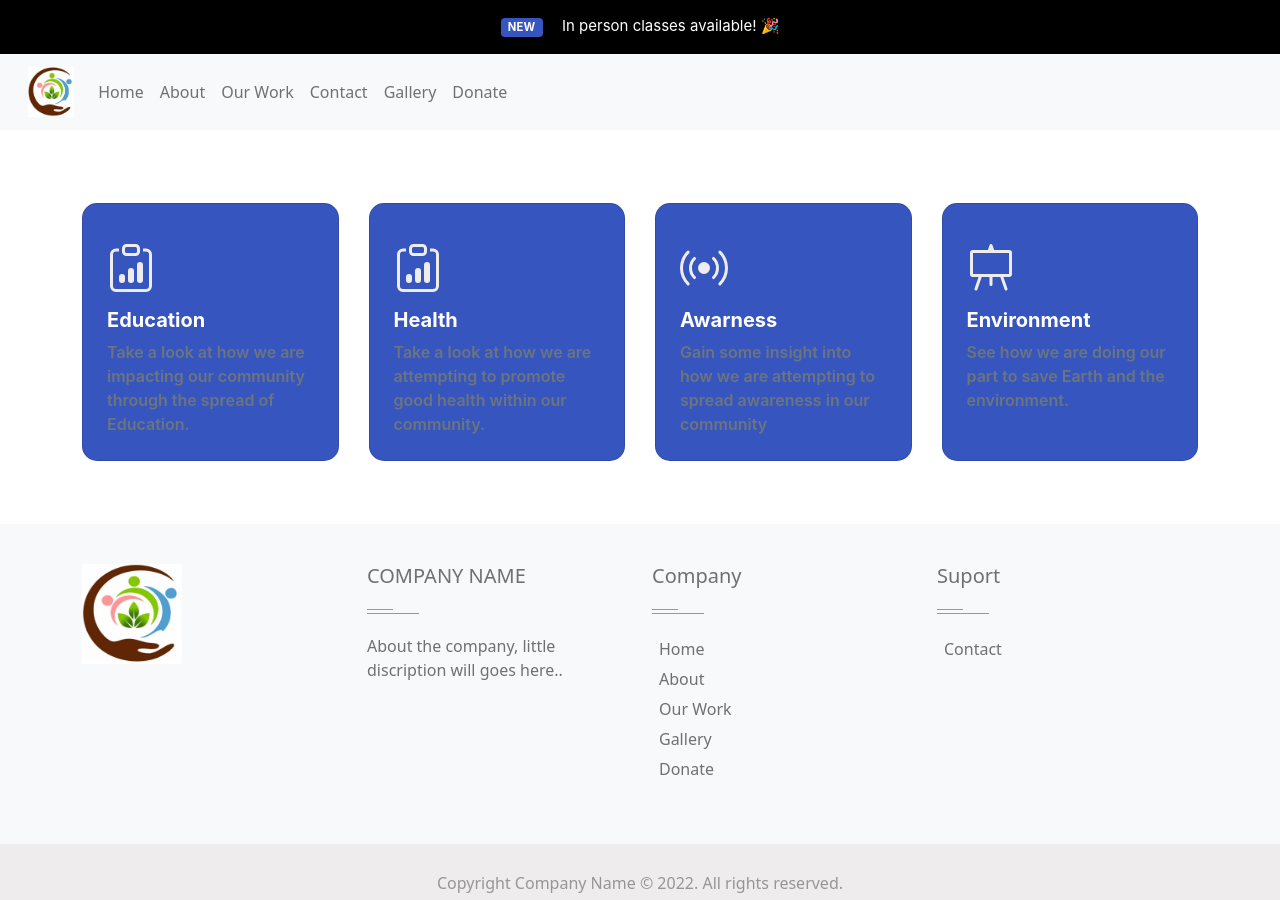
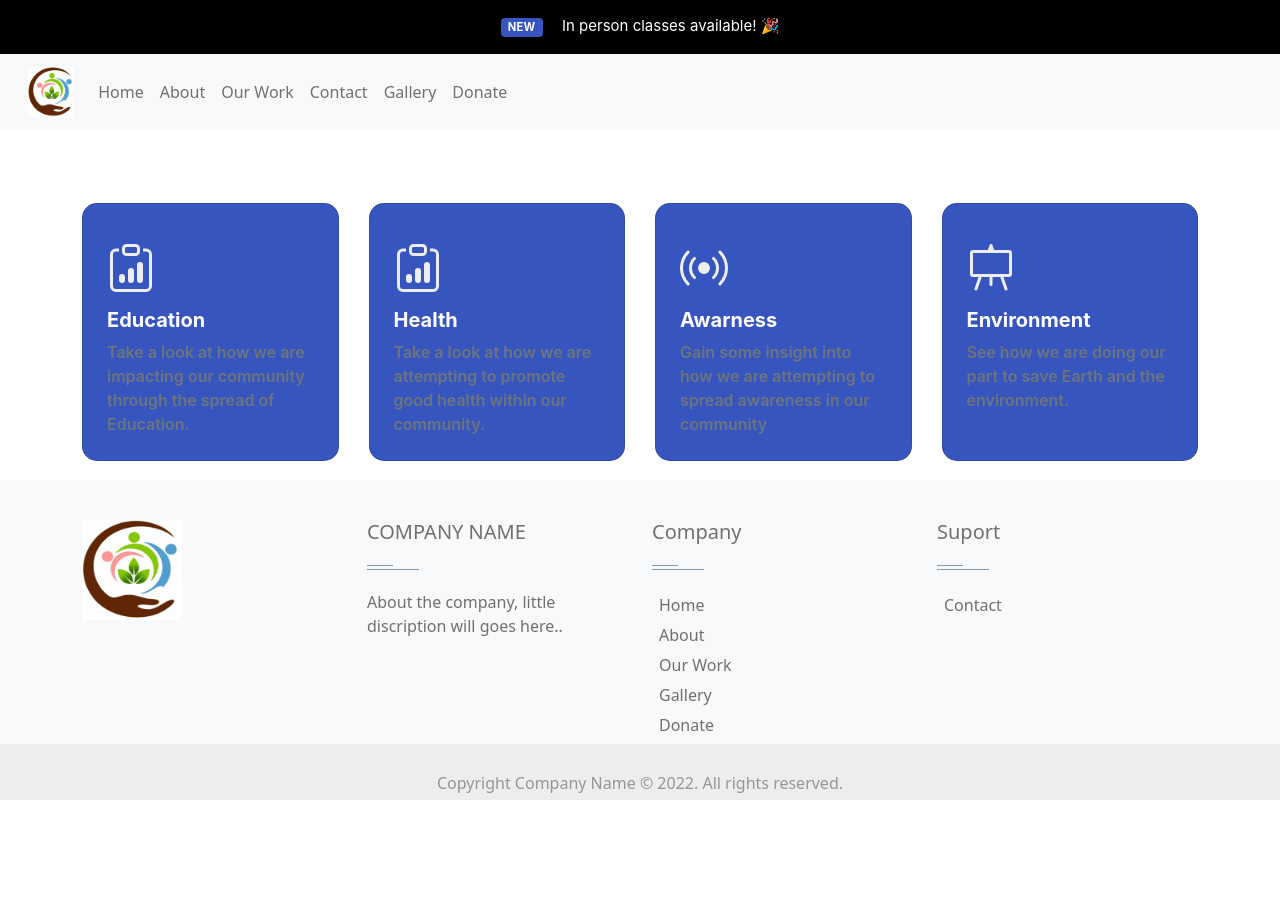
Before and after one commit to aarugunj27/Janasampanda, a React (Create React App) app: page /work in a window 1280 px wide. After the commit the page ends 800 px from the top, so only its background shows below. Built offline with nearby package versions, Linux system fonts and the light colour scheme.

Commit message:
fixed title

```diff
--- a/public/index.html
+++ b/public/index.html
@@ -25,7 +25,6 @@
       work correctly both with client-side routing and a non-root public URL.
       Learn how to configure a non-root public URL by running `npm run build`.
     -->
-    <title>Home</title>
   </head>
   <body>
     <noscript>You need to enable JavaScript to run this app.</noscript>
--- a/src/pages/about.js
+++ b/src/pages/about.js
@@ -4,6 +4,7 @@ import './static/css/style.css';
 function About() {
     return (
         <div>
+            <title>About</title>
             <h1 className="text">About</h1>
         </div>
     )
--- a/src/pages/contact.js
+++ b/src/pages/contact.js
@@ -4,6 +4,7 @@ import './static/css/style.css';
 function Contact() {
     return (
         <div>
+            <title>Contact</title>
             <h1 className="text">Contact</h1>
         {/*
          <form id="contactform" method="POST" onsubmit={this.handleSubmit.bind(this)}>
--- a/src/pages/donate.js
+++ b/src/pages/donate.js
@@ -6,6 +6,7 @@ import './static/css/style.css';
 function Donate() {
     return (
       <div className="button">
+        <title>Donate</title>
         <h1>Donate Today!</h1>
         <GooglePayButton className="button"
           environment="TEST"
--- a/src/pages/gallery.js
+++ b/src/pages/gallery.js
@@ -9,6 +9,7 @@ function Gallery() {
 
   return (
     <div className="App">
+      <title>Gallery</title>
       <UploadForm />
       <ImageGrid setSelectedImg={setSelectedImg} />
       { selectedImg && (
--- a/src/pages/home.js
+++ b/src/pages/home.js
@@ -4,6 +4,7 @@ import './static/css/style.css';
 function Home() {
     return (
         <div>
+            <title>Home</title>
             <h1 className="text">Welcome</h1>
         </div>
     )
--- a/src/pages/static/css/style.css
+++ b/src/pages/static/css/style.css
@@ -80,11 +80,11 @@
 ====================== */
 
 /* Main Footer */
-footer .main-footer{	padding: 20px 0;	background: #F8F9FA;}
+footer .main-footer{	padding: 20px 0;	background: #F8F9FA; bottom: 0 !important; width: 100% !important; position: fixed !important;}
 footer ul{	padding-left: 0;	list-style: none;}
 
 /* Copy Right Footer */
-.footer-copyright {	background: #eeecec; padding: 5px 0;}
+.footer-copyright {	background: #eeecec; padding: 5px 0; bottom: 0 !important; width: 100%; position: fixed !important;}
 .footer-copyright .logo {    display: inherit;}
 .footer-copyright nav {    float: right;    margin-top: 5px;}
 .footer-copyright nav ul {	list-style: none;	margin: 0;	padding: 0;}
--- a/src/pages/work.js
+++ b/src/pages/work.js
@@ -4,6 +4,10 @@ import './static/css/style.css';
 
 function Work() {
   return (
+    <div>
+    <head>
+      <title>Work</title>
+    </head>
     <section class="content-summary-section">
     <div data-aos="fade-up" data-aos-duration="1300" data-aos-once="true">
       <div class="container p-10 my-5">
@@ -57,6 +61,7 @@ function Work() {
       </div>
     </div>
   </section>
+  </div>
   );
 }
 
```
